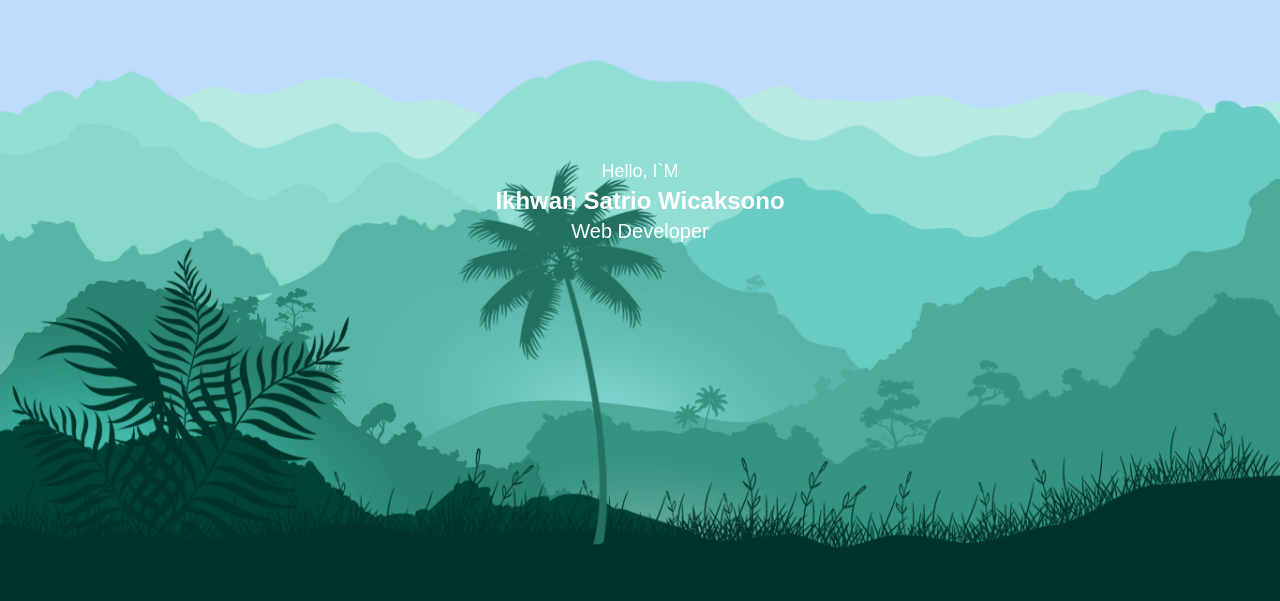
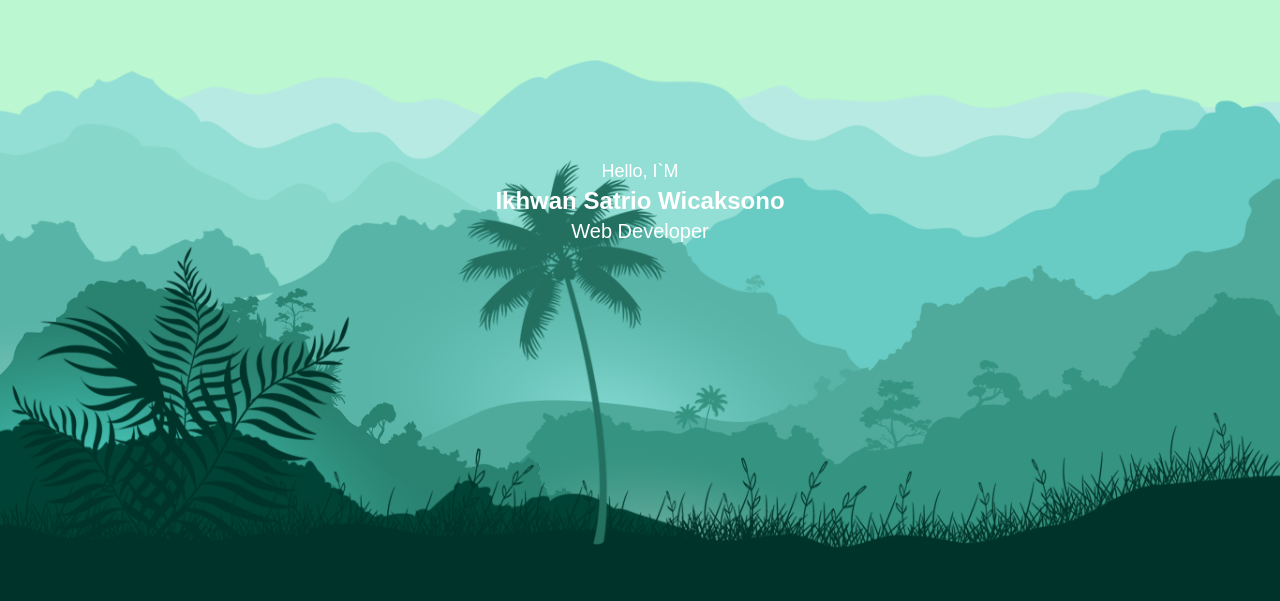
Before and after one commit to wanto-production/portofolio, a Next.js app: page / in a window 1280 px wide. Shown: the part 199-800 px from the top of the page. Built offline with nearby package versions, Linux system fonts and the light colour scheme; what tailwindcss-motion would draw is missing.

Commit message:
initial commit

```diff
--- a/app/page.tsx
+++ b/app/page.tsx
@@ -29,7 +29,7 @@ export const metadata:Metadata ={
 export default function Home() {
   return (
     <main>
-        <section className=' w-full h-screen relative flex flex-col justify-center items-center  bg-blue-200 kontener overflow-x-hidden'>
+        <section className=' w-full h-screen relative flex flex-col justify-center items-center  bg-green-200 kontener overflow-x-hidden'>
           <img className=' absolute w-full h-auto bottom-0' src="/parallax/hill1.png" alt="" />
           <img className=' absolute w-full h-auto bottom-0' src="/parallax/hill2.png" alt="" />
           <img className='absolute w-[80%] h-auto bottom-0 right-0 animate-right ' src="/parallax/hill3.png" alt="" />
```
